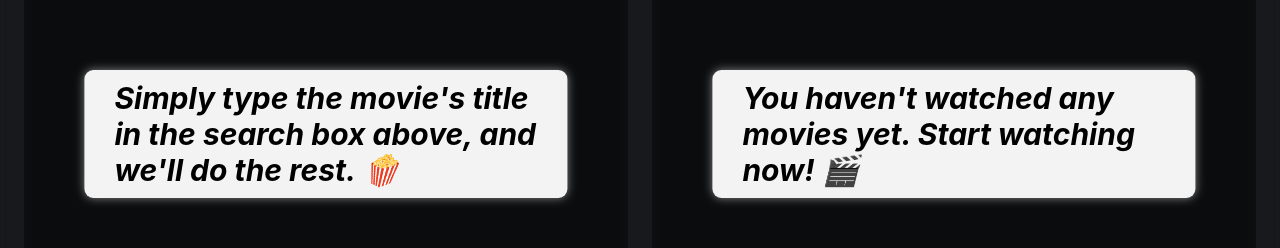
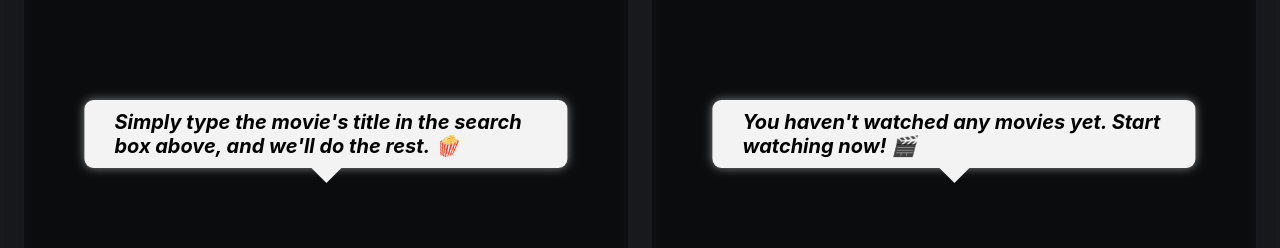
Before and after one commit to rahuljsaliaan/usePopcorn-FlickFinder, a React (Create React App) app: page / in a window 1280 px wide. Shown: the part 314-562 px from the top of the page. Built offline with nearby package versions, Linux system fonts and the light colour scheme.

Commit message:
Added a functionality to cleanup effect of fetch, setTitle, setBackDrop image

```diff
--- a/src/App.js
+++ b/src/App.js
@@ -69,6 +69,8 @@ export default function App() {
       //   .then((response) => response.json())
       //   .then((data) => setMovies(data.Search));
 
+      const controller = new AbortController();
+
       async function fetchMovie() {
         setIsLoading(true);
         setError("");
@@ -76,7 +78,8 @@ export default function App() {
           const response = await fetch(
             `https://api.themoviedb.org/3/search/movie?api_key=${KEY}&query=${encodeURIComponent(
               query
-            )}`
+            )}`,
+            { signal: controller.signal }
           );
 
           if (!response.ok)
@@ -87,9 +90,11 @@ export default function App() {
           if (!data.results?.length) throw new Error("Movie not found");
 
           setMovies(data.results);
+          setError("");
         } catch (error) {
           console.error(error.message);
-          setError(error.message);
+
+          if (error.name !== "AbortError") setError(error.message);
         } finally {
           setIsLoading(false);
         }
@@ -102,13 +107,14 @@ export default function App() {
       }
 
       fetchMovie();
+
+      return function () {
+        controller.abort();
+        console.log("abort");
+      };
     },
     [query]
   );
-
-  useEffect(() => {
-    if (!selectedId) document.body.style.backgroundImage = "none";
-  }, [selectedId]);
 
   return (
     <>
@@ -119,9 +125,9 @@ export default function App() {
       <Main>
         <Box>
           {/* {isLoading ? <Loader /> : <MovieList movies={movies} />} */}
-          {!movies.length && (
+          {!movies.length && !error && !isLoading && (
             <Message>
-              <h3 style={{ fontSize: "3rem" }}>
+              <h3 style={{ fontSize: "2rem" }}>
                 <em>
                   Simply type the movie's title in the search box above, and
                   we'll do the rest. 🍿
@@ -130,7 +136,7 @@ export default function App() {
             </Message>
           )}
           {isLoading && <Loader />}
-          {!isLoading && (
+          {movies.length > 0 && (
             <MovieList movies={movies} onSelectMovie={handleSelectedMovie} />
           )}
           {error && !movies?.length && <ErrorMessage message={error} />}
@@ -148,7 +154,7 @@ export default function App() {
               <WatchedSummary watched={watched} />
               {!watched.length ? (
                 <Message>
-                  <h3 style={{ fontSize: "3rem" }}>
+                  <h3 style={{ fontSize: "2rem" }}>
                     <em>
                       You haven't watched any movies yet. Start watching now! 🎬
                     </em>
--- a/src/components/MovieDetails.js
+++ b/src/components/MovieDetails.js
@@ -52,11 +52,14 @@ export function MovieDetails({
 
   useEffect(
     function () {
+      const controller = new AbortController();
+
       async function getMovieDetails() {
         try {
           setIsLoading(true);
           const response = await fetch(
-            `https://api.themoviedb.org/3/movie/${selectedId}?api_key=${KEY}`
+            `https://api.themoviedb.org/3/movie/${selectedId}?api_key=${KEY}`,
+            { signal: controller.signal }
           );
 
           const data = await response.json();
@@ -69,13 +72,30 @@ export function MovieDetails({
       }
 
       getMovieDetails();
+
+      return function () {
+        controller.abort();
+      };
     },
     [selectedId]
   );
 
   useEffect(() => {
     document.body.style.backgroundImage = `url(${backdrop})`;
+
+    return function () {
+      document.body.style.backgroundImage = "none";
+    };
   }, [backdrop]);
+
+  useEffect(() => {
+    if (!title) return;
+    document.title = `Movie | ${title}`;
+
+    return function () {
+      document.title = "usePopcorn-FlickFinder";
+    };
+  }, [title]);
 
   return (
     <div className="details">
--- a/src/index.css
+++ b/src/index.css
@@ -400,6 +400,20 @@ body {
   justify-content: center;
 }
 
+.message::before {
+  position: absolute;
+  content: "";
+  width: 0;
+  height: 0;
+  border-left: 2em solid transparent;
+  border-right: 2em solid transparent;
+  border-top: 2em solid #f3f3f3;
+  bottom: -1.5em;
+  left: 50%;
+  transform: translateX(-50%);
+  z-index: 100;
+}
+
 .message {
   position: absolute;
   top: 50%;
```
Also changed, not shown: public/img/usePopcorn-poster-frame.png.
